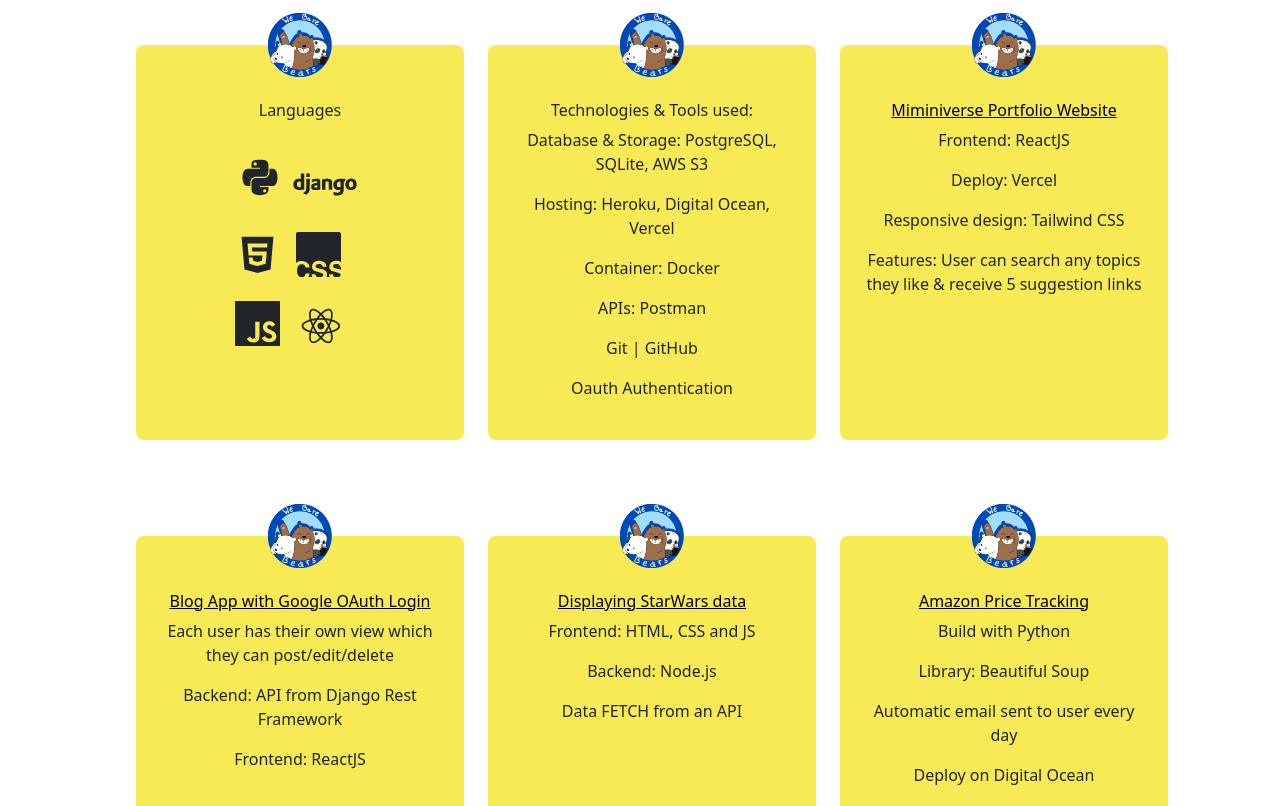
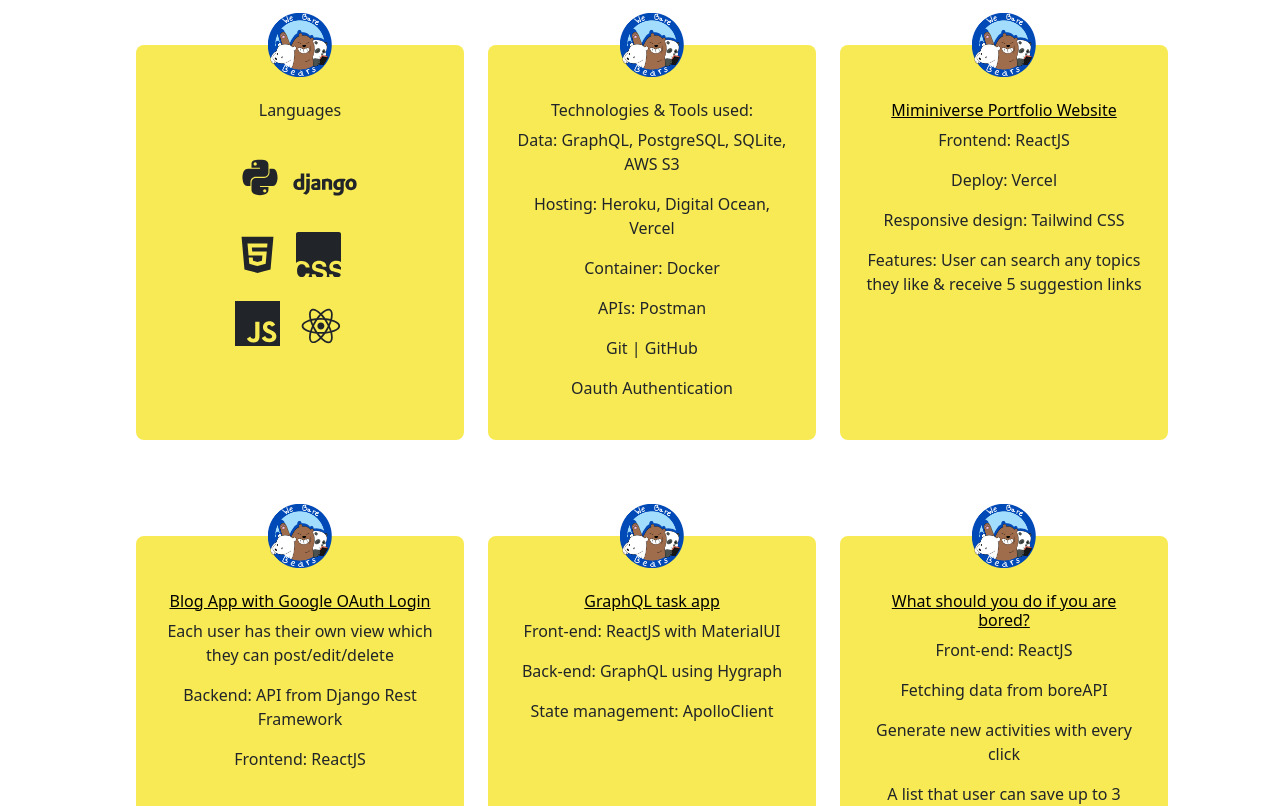
Before and after one commit to Miminiverse/mimiportfo, a React (Create React App) app: page / in a window 1280 px wide. Shown: the part 1000-1806 px from the top of the page. Built offline with nearby package versions, Linux system fonts and the light colour scheme; no server answers.

Commit message:
changeProjects

```diff
--- a/src/components/Projects.js
+++ b/src/components/Projects.js
@@ -48,7 +48,7 @@
           <img src={panda} className="w-16 -mt-14" alt="panda"/>
           <div>
           <h6>Technologies & Tools used: </h6>
-          <p>Database & Storage: PostgreSQL, SQLite, AWS S3 </p>
+          <p>Data: GraphQL, PostgreSQL, SQLite, AWS S3 </p>
           <p>Hosting: Heroku, Digital Ocean, Vercel </p>
           <p>Container: Docker</p>
           <p>APIs: Postman</p>
@@ -85,12 +85,12 @@
         <div className="flex flex-col items-center p-6 space-y-6 rounded-lg bg-lightYellow md:w-1/3">
           <img src={panda} className="w-16 -mt-14" alt="panda"/>
           <div>
-          <h6> <a href="https://github.com/Miminiverse/starwars" className=" text-black" target="_blank" >
-          Displaying StarWars data</a>
+          <h6> <a href="https://github.com/Miminiverse/graphql-task-app" className=" text-black" target="_blank" >
+          GraphQL task app</a>
           </h6>
-          <p>Frontend: HTML, CSS and JS</p>
-          <p>Backend: Node.js</p>
-          <p>Data FETCH from an API</p>
+          <p>Front-end: ReactJS with MaterialUI</p>
+          <p>Back-end: GraphQL using Hygraph</p>
+          <p>State management: ApolloClient</p>
           </div>
         </div>
         <br/>
@@ -98,13 +98,13 @@
         <div className="flex flex-col items-center p-6 space-y-6 rounded-lg bg-lightYellow md:w-1/3">
           <img src={panda} className="w-16 -mt-14" alt=""/>
           <div>
-          <h6> <a href="https://github.com/Miminiverse/mimibose" className=" text-black" target="_blank" >
-            Amazon Price Tracking</a>
+          <h6> <a href="https://bore-api.vercel.app/" className=" text-black" target="_blank" >
+            What should you do if you are bored?</a>
           </h6>
-          <p>Build with Python</p>
-          <p>Library: Beautiful Soup</p>
-          <p>Automatic email sent to user every day</p>
-          <p>Deploy on Digital Ocean</p>
+          <p>Front-end: ReactJS</p>
+          <p>Fetching data from boreAPI</p>
+          <p>Generate new activities with every click</p>
+          <p>A list that user can save up to 3 activities in LocalStorage</p>
           </div>
         </div>
       </div>
@@ -115,3 +115,37 @@
 };
 
 export default Projects;
+
+
+// extra1
+{/* <div>
+<h6> <a href="https://github.com/Miminiverse/boreAPI" className=" text-black" target="_blank" >
+  Bore API</a>
+</h6>
+<p>Getting random activities</p>
+<p>Saving in List using LocalStorage</p>
+<p>User can remove the activities</p>
+<p>Deploy on Digital Ocean</p>
+</div> */}
+
+// extra2
+{/* <div>
+<h6> <a href="https://github.com/Miminiverse/boreAPI" className=" text-black" target="_blank" >
+  Bore API</a>
+</h6>
+<p>Container Tracking (APM terminal)</p>
+<p>User enter the container</p>
+<p>Returning info of each container</p>
+
+</div> */}
+
+// extra2
+{/* <div>
+<h6> <a href="https://github.com/Miminiverse/boreAPI" className=" text-black" target="_blank" >
+  GraphQL Task App  </a>
+</h6>
+<p>Container Tracking (APM terminal)</p>
+<p>User enter the container</p>
+<p>Returning info of each container</p>
+
+</div> */}
```
